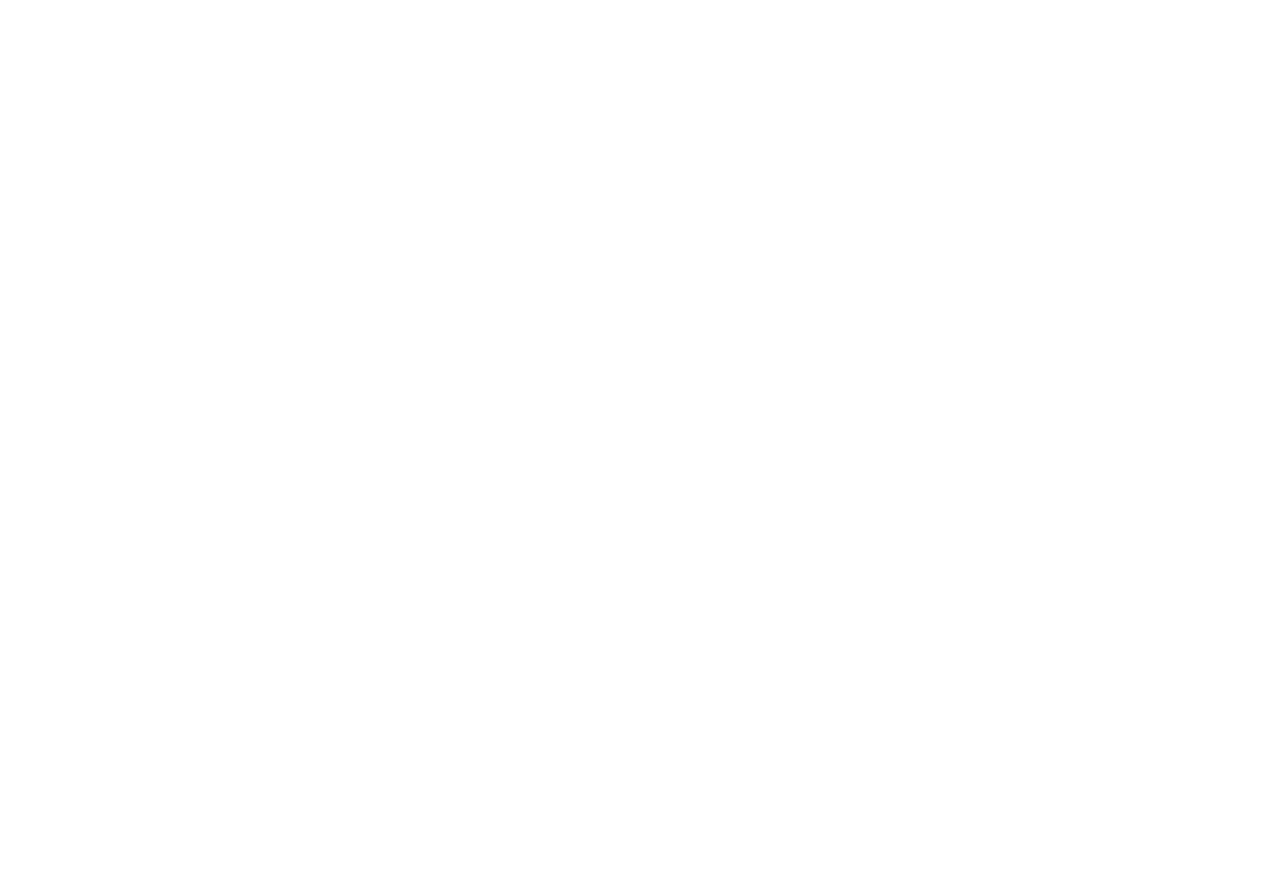
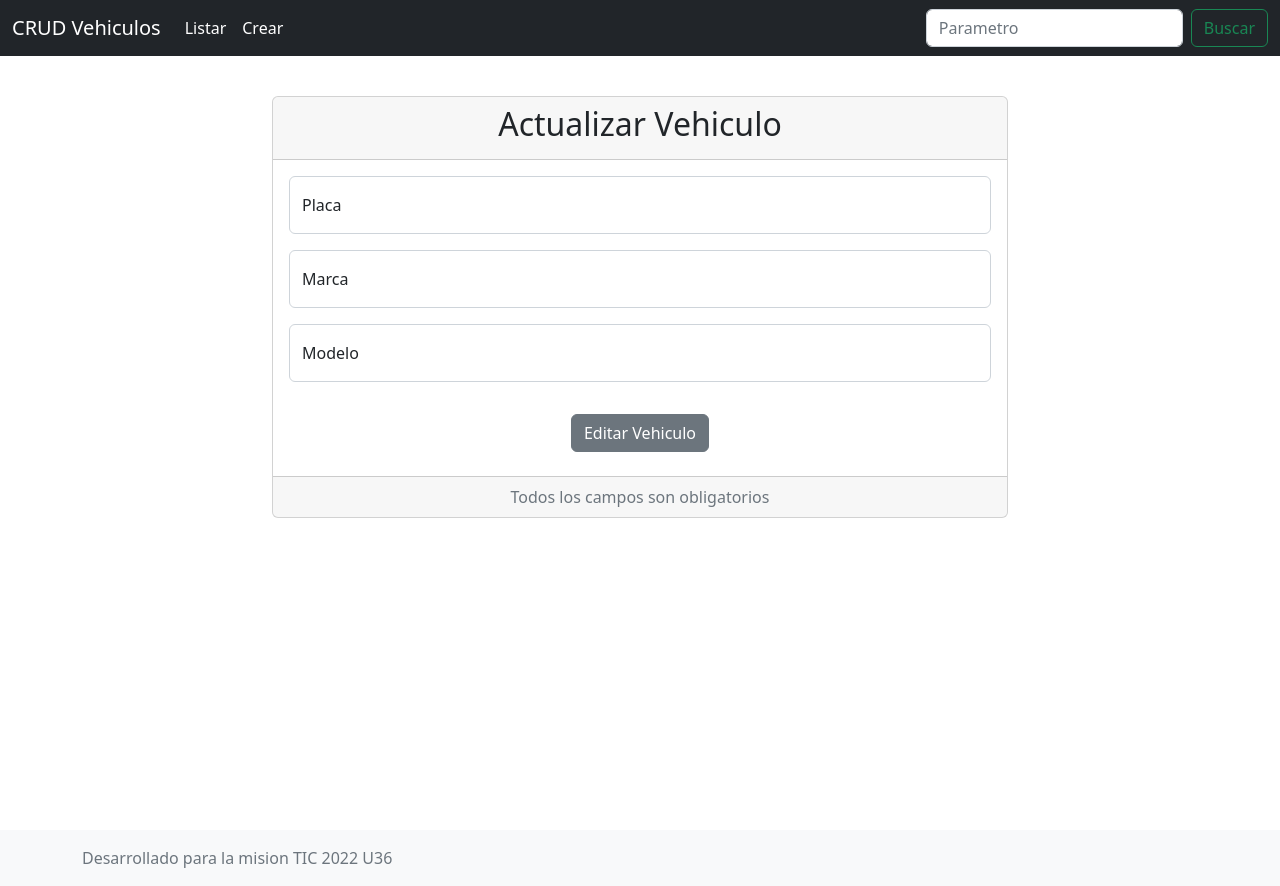
Before and after one commit to Drincon1070/njs_frontend, a React (Create React App) app: page /edit/1 in a window 1280 px wide. Before the commit this address had no page. Before the commit the page ends 800 px from the top, so only its background shows below. Built offline with nearby package versions, Linux system fonts and the light colour scheme.

Commit message:
commit: Insertar OK

```diff
--- a/src/App.js
+++ b/src/App.js
@@ -6,6 +6,7 @@ import CrearCuenta from "./pages/auth/CrearCuenta";
 import Home from "./pages/Home";
 import ListaVehiculos from "./pages/vehiculos/ListaVehiculos";
 import CrearVehiculo from "./pages/vehiculos/CrearVehiculo";
+import ActualizarVehiculo from "./pages/vehiculos/ActualizarVehiculo";
 
 function App() {
   return (
@@ -17,6 +18,7 @@ function App() {
           <Route path="/Home" exact element={<Home/>}/>
           <Route path="/list" exact element={<ListaVehiculos/>}/>
           <Route path="/new" exact element={<CrearVehiculo/>} />
+          <Route path="/edit/:id" exact element={<ActualizarVehiculo/>} />
         </Routes>
       </Router>
     </Fragment>
--- /dev/null
+++ b/src/pages/vehiculos/ActualizarVehiculo.js
@@ -0,0 +1,96 @@
+import React from "react";
+import Navbar from "../../components/Navbar";
+import Footer from "../../components/Footer";
+
+const ActualizarVehiculo = () => {
+
+    let placa, marca, modelo;
+
+    const onChange = ()=>{
+
+    }
+
+    const onSubmit = ()=>{
+
+    }
+
+    return (
+        <div>
+            <Navbar />
+            <main>
+                <div className="container">
+                    <br></br>
+                    <br></br>
+                    <div className="row mt-5" >
+                        <div className="col">
+
+                        </div>
+                        <div className="col-8">
+                            <div className="card text-center">
+                                <div className="card-header">
+                                    <h2>Actualizar Vehiculo</h2>
+                                </div>
+                                <div className="card-body">
+                                    <form onSubmit={onSubmit} >
+                                        <div>
+                                            <div className="form-floating mb-3">
+                                                <input
+                                                    type="text"
+                                                    className="form-control"
+                                                    id="placa"
+                                                    placeholder="placa"
+                                                    name="placa"
+                                                    value={placa}
+                                                    onChange={onChange}
+                                                    required
+                                                />
+                                                <label htmlFor="floatingInput">Placa</label>
+                                            </div>
+                                            <div className="form-floating mb-3">
+                                                <input
+                                                    type="text"
+                                                    className="form-control"
+                                                    id="marca"
+                                                    placeholder="marca"
+                                                    name="marca"
+                                                    value={marca}
+                                                    onChange={onChange}
+                                                    required
+                                                />
+                                                <label htmlFor="floatingInput">Marca</label>
+                                            </div>
+                                            <div className="form-floating">
+                                                <input
+                                                    type="text"
+                                                    className="form-control"
+                                                    id="modelo"
+                                                    placeholder="modelo"
+                                                    name="modelo"
+                                                    value={modelo}
+                                                    onChange={onChange}
+                                                    required
+                                                />
+                                                <label htmlFor="floatingPassword">Modelo</label>
+                                            </div>
+                                        </div>
+                                        <div className="container mt-4">
+                                            <button type="submit" className="btn btn-secondary my-2">Editar Vehiculo</button>
+                                        </div>
+                                    </form>
+                                </div>
+                                <div className="card-footer text-muted">
+                                    Todos los campos son obligatorios
+                                </div>
+                            </div>
+                        </div>
+                        <div className="col">
+                        </div>
+                    </div>
+                </div>
+            </main>
+            <Footer />
+        </div>
+    );
+}
+
+export default ActualizarVehiculo;
--- a/src/pages/vehiculos/CrearVehiculo.js
+++ b/src/pages/vehiculos/CrearVehiculo.js
@@ -1,17 +1,91 @@
 import React from "react";
 import Navbar from "../../components/Navbar";
 import Footer from "../../components/Footer";
-import { Link } from "react-router-dom";
+import { useEffect, useState } from "react";
+import APIInvoke from "../../utils/APIInvoke";
+import swal from "sweetalert";
+
 
 const CrearVehiculo = () => {
-    let placa, marca, modelo;
 
-    const onChange = () => {
+    const alerta= (mensaje, tipo, titulo)=>{
+        swal({
+            title: titulo,
+            text: mensaje,
+            icon: tipo,
+            buttons: {
+                confirm:{
+                    text: "Aceptar",
+                    value: true,
+                    visible: true,
+                    className: "btn btn-secondary",
+                    closeModal: true
+                }
+            }
+        });
+    }
+
+    const [vehiculo, setVehiculo] = useState({
+        placa: "",
+        marca: "",
+        modelo: ""
+    });
+
+    const { placa, marca, modelo } = vehiculo;
+
+
+    const onChange = (e) => {
+        setVehiculo({
+            ...vehiculo,
+            [e.target.name]: e.target.value
+        });
+    }
+
+    useEffect(()=>{
+        document.getElementById("placa").focus();
+    }, []);
+
+    const crearVehiculo = async ()=>{
+        //RECUPERAR LOS DATOS DEL HOOK
+        const data = {
+            placa: vehiculo.placa,
+            marca: vehiculo.marca,
+            modelo: vehiculo.modelo
+        }
+
+        //INVOCAR LA PETICION
+        const response = await APIInvoke.invokePOST("/vehiculos/new", data);
+        const mensaje = response.mensaje;
+        let msj, tipo, titulo;
+
+        //VALIDAR
+        if(mensaje === "vehiculo creado"){
+            msj = "Vehiculo guardado correctamente";
+            tipo = "success";
+            titulo = "Proceso exitoso";
+            alerta(msj, tipo, titulo);
+
+            //LIMPIAR CAJAS
+            setVehiculo({
+                placa: "",
+                marca: "",
+                modelo: ""
+            });
+        }
+        else if(mensaje === "vehiculo existente"){
+            msj = "Existe un vehiculo con la misma placa";
+            tipo = "error";
+            titulo = "No se pudo guardar";
+            alerta(msj, tipo, titulo);
+        }
+
 
     }
 
-    const onSubmit = () => {
 
+    const onSubmit = (e) => {
+        e.preventDefault();
+        crearVehiculo();
     }
 
     return (
--- a/src/pages/vehiculos/ListaVehiculos.js
+++ b/src/pages/vehiculos/ListaVehiculos.js
@@ -3,6 +3,7 @@ import Navbar from "../../components/Navbar";
 import Footer from "../../components/Footer";
 import { useEffect, useState } from "react";
 import APIInvoke from "../../utils/APIInvoke";
+import { Link } from "react-router-dom";
 
 const ListaVehiculos = () => {
 
@@ -56,7 +57,10 @@ const ListaVehiculos = () => {
                                             <td>{item.marca}</td>
                                             <td>{item.modelo}</td>
                                             <td>
-                                                <button type="button" class="btn btn-outline-success mx-3">Actualizar</button>
+                                                <Link class="btn btn-outline-success mx-3"
+                                                    to={`/edit/${item._id}`} >
+                                                    Actualizar
+                                                </Link>
                                                 <button type="button" class="btn btn-outline-secondary">Eliminar</button>
                                             </td>
                                         </tr>
```
